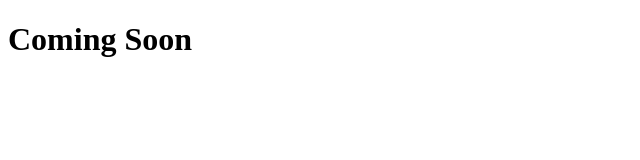
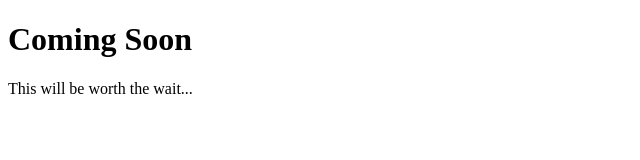
Before and after one commit to 5F8575tree/git-101, a plain HTML site: page index.html in a window 1280 px wide. Shown: the whole page, without its empty margins (0-640 px from the left). Drawn offline with Linux system fonts and the light colour scheme.

Commit message:
add a p tag with a tagline

```diff
--- a/index.html
+++ b/index.html
@@ -7,6 +7,7 @@
 </head>
 <body>
 	<h1>Coming Soon</h1>
+	<p>This will be worth the wait...</p>
 
 </body>
 </html>
```
